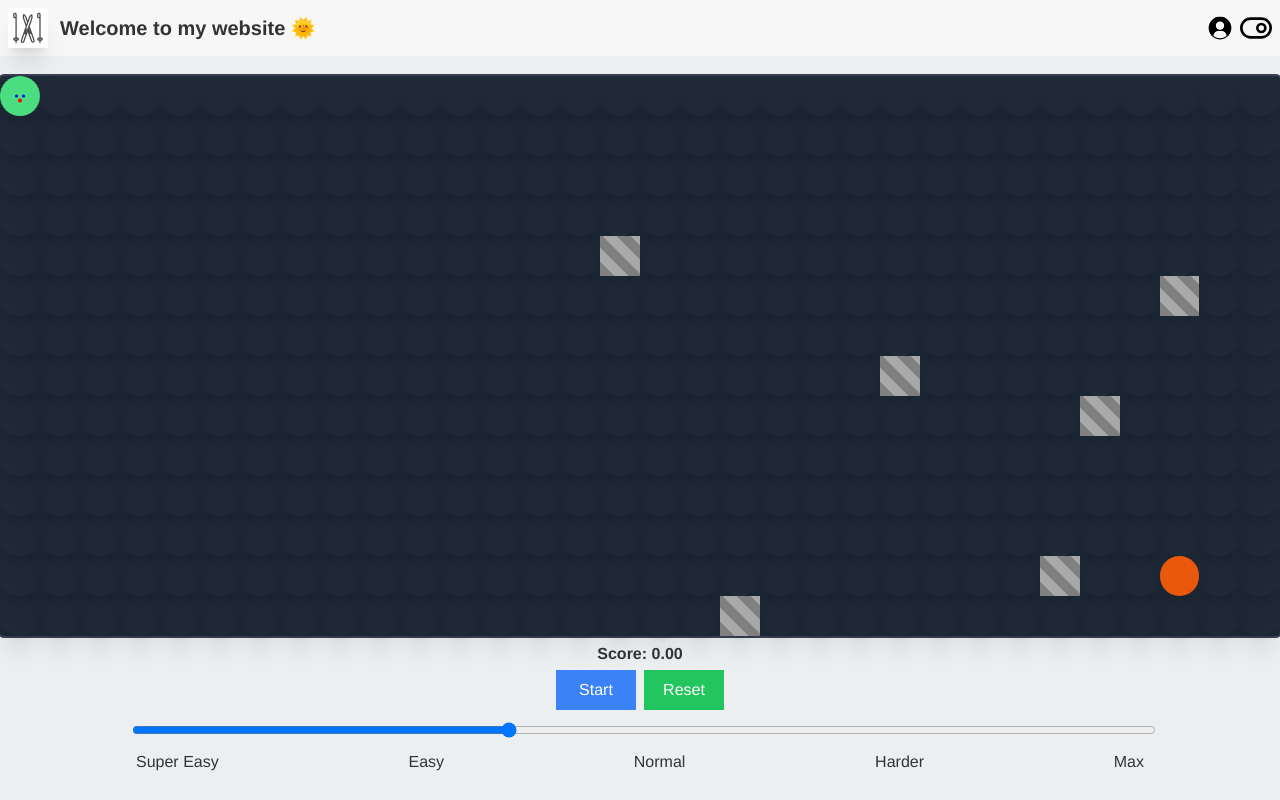
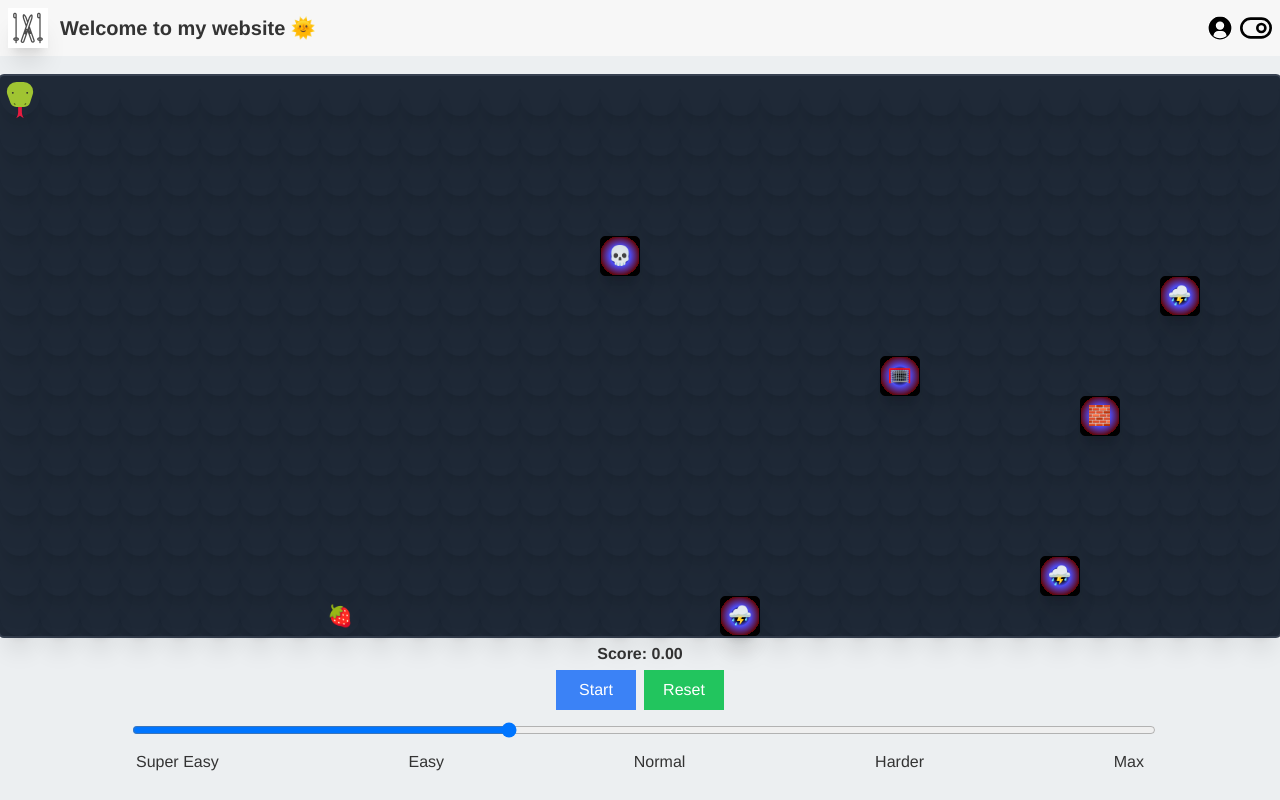
Before and after one commit to NPascu6/npascu-website-latest, a React (Create React App) app: page /#/games/snake in a window 1280 px wide. Built offline with nearby package versions, Linux system fonts and the light colour scheme; no server answers.

Commit message:
Improved snake

```diff
--- /dev/null
+++ b/src/assets/icons/Snake2.tsx
@@ -0,0 +1,13 @@
+const Snake2 = () => {
+    return <svg xmlns="http://www.w3.org/2000/svg"
+        // width="20" height="34"
+        viewBox="0 0 64 64" id="snake">
+        <path fill="#a0c432"
+            d="M38.69,43H26a10,10,0,0,1-9.39-6.58L11.92,23.53A15.24,15.24,0,0,1,11,18.3h0A15.3,15.3,0,0,1,26.3,3H37.7A15.3,15.3,0,0,1,53,18.3v.32a15.19,15.19,0,0,1-.72,4.64L48.22,36A10,10,0,0,1,38.69,43Z">
+        </path>
+        <circle cx="43.5" cy="20.5" r="1.5" fill="#2d2d2d">
+        </circle><circle cx="20.5" cy="20.5" r="1.5" fill="#2d2d2d"></circle><path fill="#e71b3f" d="M38,61l-6-4-6,4h0a15,15,0,0,0,3-9V43h6v9a15,15,0,0,0,3,9Z"></path>
+        <path fill="#586c1c" d="M24 40a1 1 0 0 1-.71-.29l-1-1a1 1 0 0 1 1.42-1.42l1 1a1 1 0 0 1 0 1.42A1 1 0 0 1 24 40zM40 40a1 1 0 0 1-.71-.29 1 1 0 0 1 0-1.42l1-1a1 1 0 0 1 1.42 1.42l-1 1A1 1 0 0 1 40 40z"></path></svg>
+}
+
+export default Snake2;
--- a/src/components/game/snake/Board.tsx
+++ b/src/components/game/snake/Board.tsx
@@ -209,7 +209,9 @@
         >
             {Array.from({ length: rows }, (_, row) => (
                 <div key={row} className="flex align-center">
-                    {Array.from({ length: cols }, (_, col) => <Square key={col} snake={snake} food={food} obstacles={obstacles} col={col} row={row} squareSize={squareSize} />)}
+                    {Array.from({ length: cols }, (_, col) =>
+                        <Square key={`${row}-${col}`} snake={snake} food={food} obstacles={obstacles} col={col} row={row} squareSize={squareSize} />
+                    )}
                 </div>
             ))}
         </div>
--- a/src/components/game/snake/Square.tsx
+++ b/src/components/game/snake/Square.tsx
@@ -1,4 +1,5 @@
-import React, { useCallback } from "react";
+import React, { useEffect, useState } from "react";
+import SnakeHeadIcon from '../../../assets/icons/Snake2'
 
 interface SquareProps {
     snake: { x: number; y: number }[];
@@ -9,50 +10,104 @@
     squareSize: number;
 }
 
+const fruitEmojis = ["🍎", "🍌", "🍇", "🍓", "🍊", "🍍", "🥭", "🍑", "🍉", "🥝"];
+const wallEmojis = ["🧱", "🥅", "💀", "☠️", "⛈️"];
+
 const Square = ({ snake, food, obstacles, col, row, squareSize }: SquareProps) => {
     const isSnakeHead =
         snake.length > 0 && snake[0].x === col && snake[0].y === row;
     const isSnakeBody = snake.slice(1).some((s) => s.x === col && s.y === row);
     const isFood = food.some((f) => f.x === col && f.y === row);
     const isWall = obstacles.some((o) => o.x === col && o.y === row);
+    const [fruitEmojy, setFruitEmojy] = useState(fruitEmojis[0]);
+    const [wallEmojy, setWallEmojy] = useState(wallEmojis[0]);
 
-    const getBackgroundColor = useCallback(() => {
-        if (isSnakeHead) return "bg-green-400";
-        if (isSnakeBody) return "bg-green-600";
-        if (isFood) return "bg-orange-600";
-        if (isWall) return "bg-gray-800";
-        return "";
-    }, [isSnakeHead, isSnakeBody, isFood, isWall]);
+    useEffect(() => {
+        const randomIndex = Math.floor(Math.random() * wallEmojis.length);
+        setWallEmojy(wallEmojis[randomIndex]);
+    }, []);
+
+    useEffect(() => {
+        const randomIndex = Math.floor(Math.random() * fruitEmojis.length);
+        setFruitEmojy(fruitEmojis[randomIndex]);
+    }, []);
+
 
     return (
         <div
             key={`${row}-${col}`}
-            className={`w-${squareSize} h-${squareSize} shadow-xl relative rounded-full ${getBackgroundColor()}`}
+            className={`shadow-xl relative rounded-full`}
             style={{
                 width: squareSize,
                 height: squareSize,
-                //add transition effect to mask redrawing of snake
-                transition: isSnakeHead ? 'none' : "background-color 0.2s ease-in-out"
+                transition: isSnakeHead ? 'none' : "background-color 0.1s ease-in-out"
             }}
+
         >
             {isFood && (
                 <div
-                    style={{ width: "1.5em", height: "1.5em", display: "block" }}
-                    className="rounded-full"
+                    style={{
+                        width: squareSize,
+                        height: squareSize,
+                        display: "flex",
+                        justifyContent: "center",
+                        alignItems: "center",
+                        fontSize: "1.3em",
+                        borderRadius: "50%",
+                        //background: "linear-gradient(45deg, #ff8c00, #ffebcd)",
+                    }}
+                    className="food-pattern"
                 >
+                    {fruitEmojy}
                 </div>
             )}
-            {isWall && <div className="brick-pattern" />}
-
-            {isSnakeHead && (
-                <div className="snake-eyes" style={{ transition: 'none' }}>
-                    <div className="snake-eye" />
-                    <div className="snake-eye" />
-                    <div className="snake-tongue" />
+            {isWall && (
+                <div
+                    style={{
+                        width: squareSize,
+                        height: squareSize,
+                        border: "1px solid black",
+                        display: "flex",
+                        justifyContent: "center",
+                        alignItems: "center",
+                        fontSize: "1.2em",
+                        borderRadius: "5px", // Adjust the border radius as needed
+                        // Add any additional styling for the wall emoji
+                    }}
+                    className="brick-pattern shadow-xl"
+                >
+                    {wallEmojy}
                 </div>
             )}
+            {isSnakeHead && (
+                <div style={{
+                    width: squareSize,
+                    height: squareSize,
+                    marginTop: "4px",
+                    display: "flex",
+                    justifyContent: "center",
+                    alignItems: "center",
+                }}>
+                    <SnakeHeadIcon />
+                </div>
+            )}
+            {isSnakeBody && (
+                <div
+                    style={{
+                        width: squareSize,
+                        height: squareSize,
+                        display: "flex",
+                        justifyContent: "center",
+                        alignItems: "center",
+                        fontSize: "1em",
+                    }}
+                >
+                    {/* Adjust the font size as needed */}
+                    <span role="img" aria-label="snake-body" className="snake-body" />
+
+                </div>)}
         </div>
     );
 }
 
-export default React.memo(Square);
+export default Square;
--- a/src/index.css
+++ b/src/index.css
@@ -31,13 +31,3 @@
   font-family: source-code-pro, Menlo, Monaco, Consolas, 'Courier New',
     monospace;
 }
-
-.brick-pattern {
-  background: repeating-linear-gradient(45deg,
-      #808080,
-      #808080 10px,
-      #A9A9A9 10px,
-      #A9A9A9 20px);
-  width: 100%;
-  height: 100%;
-}
--- a/src/pages/game/SnakeGame.tsx
+++ b/src/pages/game/SnakeGame.tsx
@@ -20,14 +20,14 @@
     const calculateSizes = useCallback(() => {
         const squareSize = Math.max(
             MIN_SQUARE_SIZE,
-            Math.min(MAX_SQUARE_SIZE, Math.floor(Math.min(windowSize.innerWidth, windowSize.innerHeight) / 20
-            ))
+            Math.min(MAX_SQUARE_SIZE, Math.floor(Math.min(windowSize.innerWidth, windowSize.innerHeight) / 20))
         );
+
         const newRows = Math.floor((windowSize.innerHeight - 220) / squareSize);
-        const newCols = Math.floor((windowSize.innerWidth) / squareSize);
+        const newCols = Math.floor(windowSize.innerWidth / squareSize);
 
         return { squareSize, newRows, newCols };
-    }, [windowSize.innerHeight, windowSize.innerWidth]);
+    }, [windowSize.innerWidth, windowSize.innerHeight]);
 
     const { squareSize, newRows, newCols } = calculateSizes()
     const [lastDirectionChangeTime, setLastDirectionChangeTime] = useState<number>(0);
@@ -51,41 +51,6 @@
         setSpeed(-newSpeed);
     }, [])
 
-    const generateFood = useCallback((): SnakeSegment[] => {
-        const foodCount = getRandomNumber(minNumberOfFood, maxNumberOfFood);
-        const food: SnakeSegment[] = [];
-
-        const isFoodInRestrictedArea = (x: number, y: number): boolean => {
-            // Check if the food is too close to the snake's head
-            const isNearSnakeHead =
-                Math.abs(snake[0].x - x) <= 10 && Math.abs(snake[0].y - y) <= 10;
-
-            return isNearSnakeHead;
-        };
-
-        const generateSingleFood = (): SnakeSegment => ({
-            x: Math.floor(Math.random() * localCols),
-            y: Math.floor(Math.random() * localRows),
-        });
-
-        const generateValidFood = (): SnakeSegment => {
-            const newFood = generateSingleFood();
-
-            if (isFoodInRestrictedArea(newFood.x, newFood.y)) {
-                // If the generated food is in the restricted area, try again
-                return generateValidFood();
-            }
-
-            return newFood;
-        };
-
-        for (let i = 0; i < foodCount; i++) {
-            food.push(generateValidFood());
-        }
-
-        return food;
-    }, [localCols, localRows, minNumberOfFood, maxNumberOfFood, snake]);
-
     const generateObstacles = useCallback((): SnakeSegment[] => {
         const obstaclesCount = getRandomNumber(minNumberOfObstacles, maxNumberOfObstacles);
         const obstacles: SnakeSegment[] = [];
@@ -93,12 +58,12 @@
         const isObstacleInRestrictedArea = (x: number, y: number): boolean => {
             // Check if the obstacle is too close to the snake's head
             const isNearSnakeHead =
-                Math.abs(snake[0].x - x) <= 5 && Math.abs(snake[0].y - y) <= 5;
+                Math.abs(snake[0].x - x) <= 4 && Math.abs(snake[0].y - y) <= 5;
 
             // Check if the obstacle is too close to any part of the snake
             const isNearSnake = snake.some(
                 (segment) =>
-                    Math.abs(segment.x - x) <= 5 && Math.abs(segment.y - y) <= 5
+                    Math.abs(segment.x - x) <= 2 && Math.abs(segment.y - y) <= 5
             );
 
             return isNearSnakeHead || isNearSnake;
@@ -126,9 +91,66 @@
 
         return obstacles;
     }, [localCols, localRows, minNumberOfObstacles, maxNumberOfObstacles, snake]);
+    const [obstacles, setObstacles] = useState<SnakeSegment[]>(generateObstacles());
+
+    const generateFood = useCallback((): SnakeSegment[] => {
+        const foodCount = getRandomNumber(minNumberOfFood, maxNumberOfFood);
+        const food: SnakeSegment[] = [];
+
+        const isFoodInRestrictedArea = (x: number, y: number): boolean => {
+            // Check if the food is too close to the snake's head
+            const isNearSnakeHead =
+                Math.abs(snake[0].x - x) <= 4 && Math.abs(snake[0].y - y) <= 10;
+
+            // Check if the food is too close to any part of the snake
+            const isNearSnake = snake.some(
+                (segment) =>
+                    Math.abs(segment.x - x) <= 2 && Math.abs(segment.y - y) <= 2
+            );
+
+            // Check if the food is too close to any obstacle
+            const isNearObstacle = obstacles.some(
+                (o) => Math.abs(o.x - x) <= 2 && Math.abs(o.y - y) <= 2
+            );
+
+            return isNearSnakeHead || isNearSnake || isNearObstacle;
+        };
+
+        const generateSingleFood = (): SnakeSegment => ({
+            x: Math.floor(Math.random() * localCols),
+            y: Math.floor(Math.random() * localRows),
+        });
+
+        const attemptToGenerateFood = (): SnakeSegment | null => {
+            const newFood = generateSingleFood();
+
+            if (
+                !isFoodInRestrictedArea(newFood.x, newFood.y) &&
+                newFood.x < localCols &&
+                newFood.y < localRows
+            ) {
+                return newFood;
+            }
+
+            return null;
+        };
+
+        let attempts = 0;
+
+        while (food.length < foodCount && attempts < 1000) {
+            const newFood = attemptToGenerateFood();
+
+            if (newFood !== null) {
+                food.push(newFood);
+            }
+
+            attempts++;
+        }
+
+        return food;
+    }, [localCols, localRows, minNumberOfFood, maxNumberOfFood, snake, obstacles]);
 
     const [food, setFood] = useState<SnakeSegment[]>(generateFood());
-    const [obstacles, setObstacles] = useState<SnakeSegment[]>(generateObstacles());
 
     const startGame = () => {
         setIsRunning(true)
@@ -150,17 +172,21 @@
         setScore(0);
         setObstacles(generateObstacles());
         setFood(generateFood());
+        setMaxNumberOfFood(2)
+        setMinNumberOfFood(1)
+        setMaxNumberOfObstacles(10)
+        setMinNumberOfObstacles(5)
     }, [generateObstacles, generateFood]);
 
-    const calculateScore = useCallback((speed: number, difficultyModifier: number, minNumberOfObstacles: number) => {
+    const calculateScore = useCallback((speed: number, numberOfFood: number, obstacles: number) => {
         const baseScore = 0;
-        const speedScore = (1 / Math.abs(speed)) * 400;
-        const sizeScore = difficultyModifier;
-
-        return (baseScore + speedScore + sizeScore + minNumberOfObstacles / 5) / 3;
+        const speedScore = (0.25 / Math.abs(speed)) * 400;
+        const difficultyModifier = 1 - (numberOfFood / 10 + obstacles / 20) / 2;
+        debugger
+        return (baseScore + speedScore + difficultyModifier);
     }, []);
 
-    const handleFoodCollision = useCallback((newSnake: SnakeSegment[], newHead: SnakeSegment) => {
+    const handleFoodCollision = useCallback((newSnake: SnakeSegment[], newHead: SnakeSegment, obstacles: any[]) => {
         const remainingFood = food.filter(
             (f) => !(f.x === newHead.x && f.y === newHead.y)
         );
@@ -179,11 +205,11 @@
                 setFood(generateFood());
 
                 // Increase score
-                const newScore = calculateScore(speed, 1, minNumberOfObstacles);
+                const newScore = calculateScore(speed, 1, obstacles.length);
                 setScore((prevScore) => prevScore + newScore);
             }
         }
-    }, [food, generateFood, speed, calculateScore, minNumberOfObstacles]);
+    }, [food, generateFood, speed, calculateScore]);
 
     const handleGameEnd = useCallback(() => {
         setIsRunning(false);
@@ -247,7 +273,7 @@
             return;
         }
 
-        handleFoodCollision(newSnake, newHead);
+        handleFoodCollision(newSnake, newHead, obstacles);
     }, [direction, snake, localCols, localRows, obstacles, handleFoodCollision, handleGameEnd, isRunning, isPaused, lastDirectionChangeTime]);
 
     useEffect(() => {
--- a/src/styles/snake.css
+++ b/src/styles/snake.css
@@ -16,18 +16,31 @@
 
 .snake-tongue {
     position: absolute;
-    left: 5px;
-    top: 4px;
-    width: 4px;
+    left: 4px;
+    top: 6px;
+    width: 6px;
     border: red solid 2px;
     height: 2px;
     border-radius: 2px;
 }
 
-.food {
-    position: absolute;
-    width: 3px;
-    height: 3px;
-    background-color: green;
+.brick-pattern {
+    border-radius: 25%;
+    border: 1px solid rgb(118, 185, 79);
+    background: repeating-radial-gradient(black,
+            black 5px,
+            rgb(77, 77, 246) 10px,
+            rgb(97, 4, 4) 20px);
+    width: 100%;
+    height: 100%;
+}
+
+.snake-body {
+    width: 50%;
+    height: 50%;
     border-radius: 50%;
+    background:
+        repeating-radial-gradient(#000 0 0.0001%, lightgreen 0 0.0002%) 60% 60%/3000px 3000px,
+        repeating-conic-gradient(#000 0 0.0001%, #fff 0 0.0002%) 40% 40%/4000px 3000px;
+
 }
```
